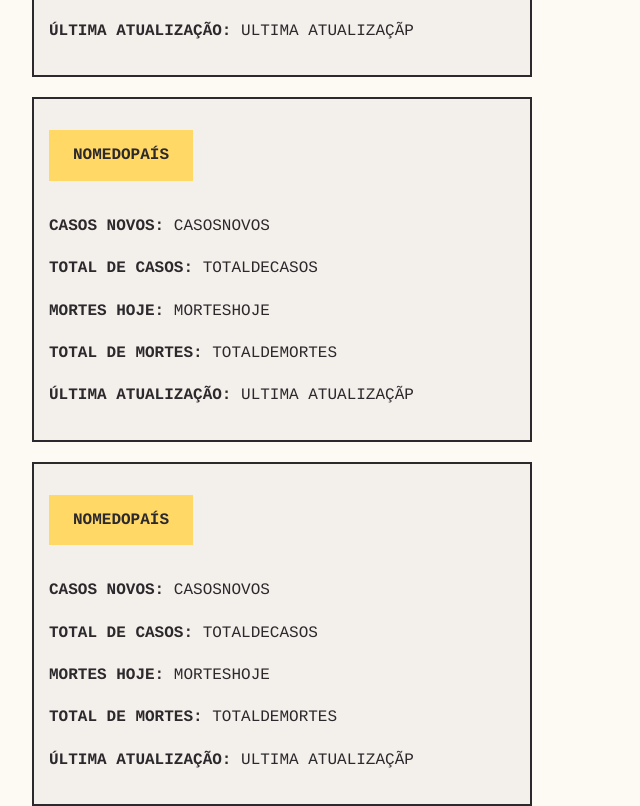
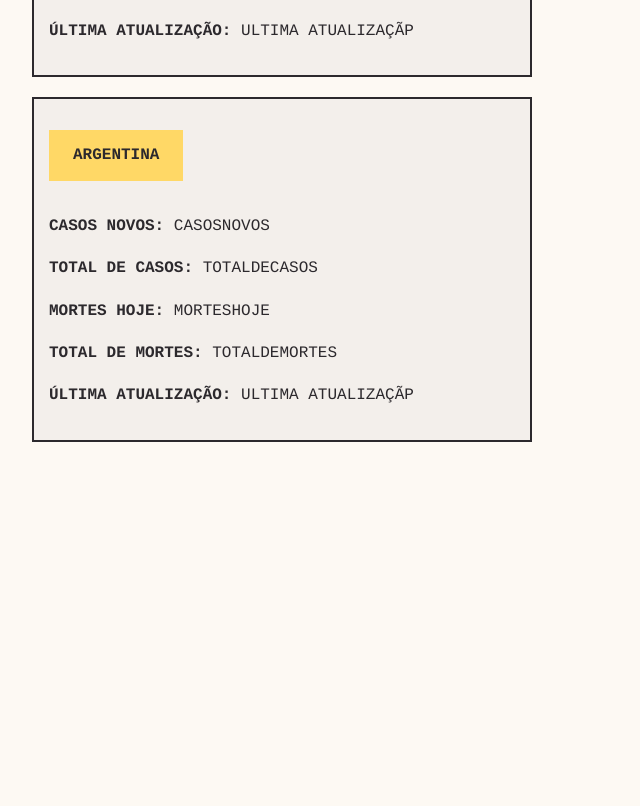
Before and after one commit to AyrlonDouglas/nossos-vizinhos, an Angular app: page / in a window 1280 px wide. Shown: the part 1200-2006 px from the top of the page, without its empty margins (0-640 px from the left). After the commit the page ends 1642 px from the top, so only its background shows below. Built offline with nearby package versions, Linux system fonts and the light colour scheme.

Commit message:
country.service criado

```diff
--- a/src/app/app.module.ts
+++ b/src/app/app.module.ts
@@ -1,3 +1,4 @@
+import { CountryService } from './service/country.service';
 import { NgModule } from '@angular/core';
 import { BrowserModule } from '@angular/platform-browser';
 
@@ -10,6 +11,7 @@
 import { CardBriefInformationComponent } from './card-brief-information/card-brief-information.component';
 import { CountryListComponent } from './country-list/country-list.component';
 import { CountryCardComponent } from './country-card/country-card.component';
+import { HttpClientModule } from '@angular/common/http';
 
 @NgModule({
   declarations: [
@@ -25,8 +27,9 @@
     AppRoutingModule,
     BrowserAnimationsModule,
     MatSliderModule,
+    HttpClientModule,
   ],
-  providers: [],
+  providers: [CountryService],
   bootstrap: [AppComponent],
 })
 export class AppModule {}
--- a/src/app/country-card/country-card.component.html
+++ b/src/app/country-card/country-card.component.html
@@ -1,5 +1,5 @@
 <section>
-  <p class="section--country-name">NomeDoPaís</p>
+  <p class="section--country-name">{{ country }}</p>
   <div class="section--country-info">
     <p><b>Casos novos:</b> CasosNovos</p>
     <p><b>Total de casos:</b> TotalDeCasos</p>
--- a/src/app/country-card/country-card.component.ts
+++ b/src/app/country-card/country-card.component.ts
@@ -1,15 +1,11 @@
-import { Component, OnInit } from '@angular/core';
+import { Component, Input } from '@angular/core';
 
 @Component({
   selector: 'app-country-card',
   templateUrl: './country-card.component.html',
-  styleUrls: ['./country-card.component.scss']
+  styleUrls: ['./country-card.component.scss'],
 })
-export class CountryCardComponent implements OnInit {
-
-  constructor() { }
-
-  ngOnInit(): void {
-  }
-
+export class CountryCardComponent {
+  @Input()
+  country: any;
 }
--- a/src/app/country-list/country-list.component.html
+++ b/src/app/country-list/country-list.component.html
@@ -1 +1,4 @@
-<app-country-card *ngFor="let country of [1, 2, 3]"></app-country-card>
+<app-country-card
+  *ngFor="let country of countrys"
+  [country]="country"
+></app-country-card>
--- a/src/app/country-list/country-list.component.ts
+++ b/src/app/country-list/country-list.component.ts
@@ -1,15 +1,10 @@
-import { Component, OnInit } from '@angular/core';
+import { Component } from '@angular/core';
 
 @Component({
   selector: 'app-country-list',
   templateUrl: './country-list.component.html',
-  styleUrls: ['./country-list.component.scss']
+  styleUrls: ['./country-list.component.scss'],
 })
-export class CountryListComponent implements OnInit {
-
-  constructor() { }
-
-  ngOnInit(): void {
-  }
-
+export class CountryListComponent {
+  countrys = ['brasil', 'argentina'];
 }
--- /dev/null
+++ b/src/app/service/country.service.ts
@@ -0,0 +1,9 @@
+import { Injectable } from '@angular/core';
+
+@Injectable({
+  providedIn: 'root'
+})
+export class CountryService {
+
+  constructor() { }
+}
```
Also changed, not shown: 1 other file (tests, documents, lock files or other folders).
